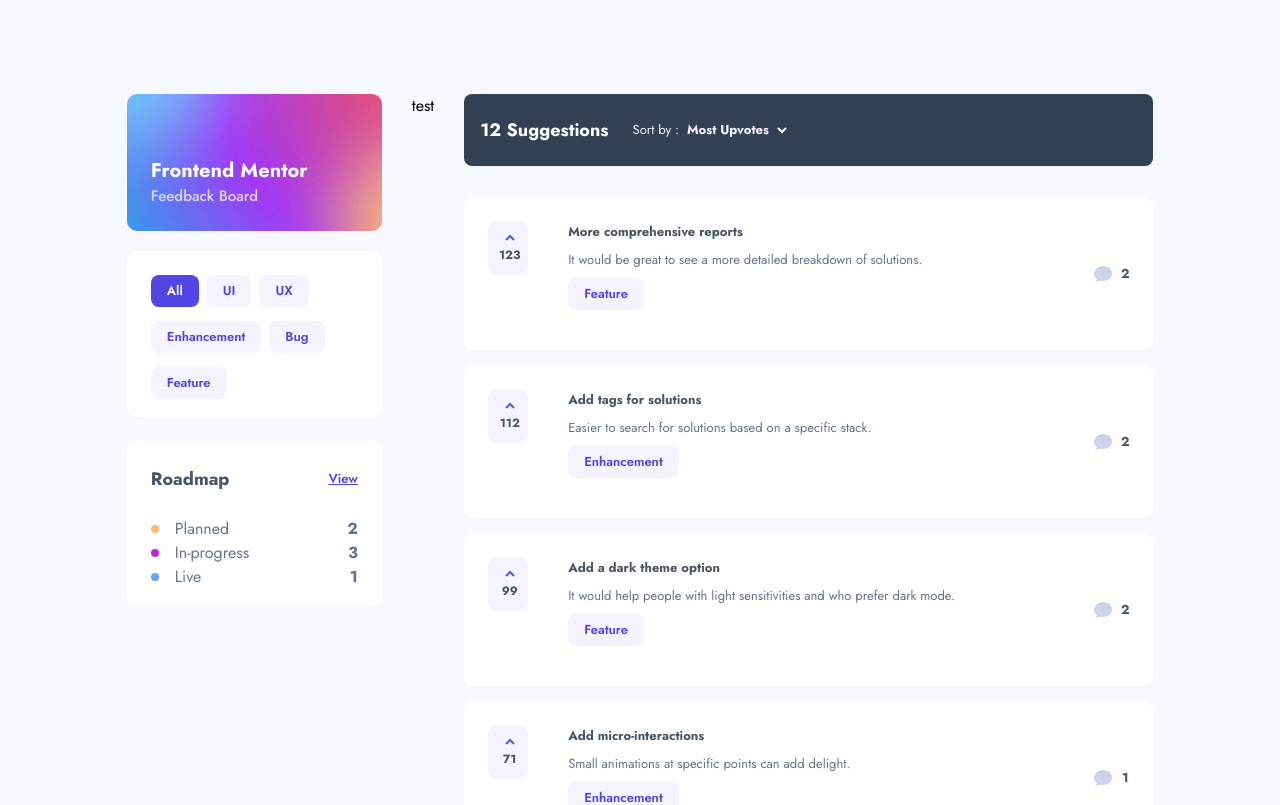
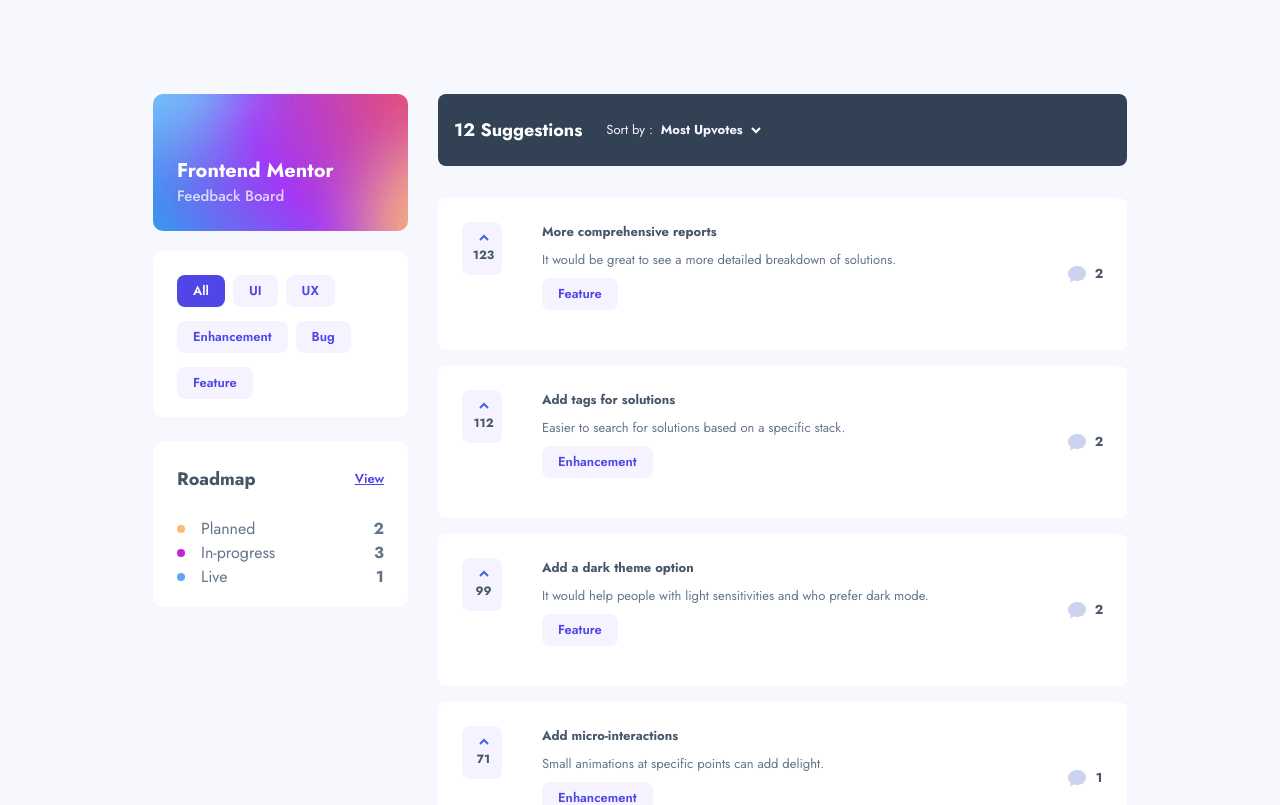
Before and after one commit to ltk55/fem-product-feedback-app, a Next.js app: page / in a window 1280 px wide. Shown: the top 805 px of the page. Built offline with nearby package versions, Linux system fonts and the light colour scheme.

Commit message:
fix: add props to CategoryTag to allow disable hover effect

```diff
--- a/app/page.tsx
+++ b/app/page.tsx
@@ -47,8 +47,6 @@
 
       <Sidebar />
 
-      <Link href={`/feedback-detail/1`}>test</Link>
-
       <main className="flex min-h-screen flex-col items-center align-middle">
         <SortableListWithAdd
           suggestionCount={sortedSuggestions.length}
--- a/components/CategoryFilterWidget/CategoryFilterWidget.tsx
+++ b/components/CategoryFilterWidget/CategoryFilterWidget.tsx
@@ -31,6 +31,7 @@
           <CategoryTag
             categoryName={category}
             selectedCategory={selectedCategory}
+            hoverEffect
           />
         </div>
       ))}
--- a/components/CategoryTag/CategoryTag.tsx
+++ b/components/CategoryTag/CategoryTag.tsx
@@ -7,12 +7,14 @@
   className?: string;
   categoryName: Category;
   selectedCategory?: Category;
+  hoverEffect?: boolean;
 }
 
 export default function CategoryTag({
   className,
   categoryName,
   selectedCategory,
+  hoverEffect,
 }: CategoryTagProps): JSX.Element {
   const activeTag =
     selectedCategory?.toLowerCase() === categoryName.toLowerCase();
@@ -24,7 +26,8 @@
           activeTag
             ? "bg-indigo-600 text-white"
             : "bg-violet-50 text-indigo-600",
-          "flex h-[30px] items-center justify-center rounded-lg p-4 hover:bg-indigo-200",
+          hoverEffect === true ? "hover:bg-indigo-200" : "",
+          "flex h-[30px] items-center justify-center rounded-lg p-4",
         )}
       >
         <div className="text-[13px] font-semibold">
```
